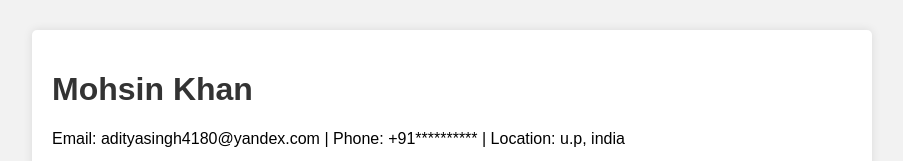
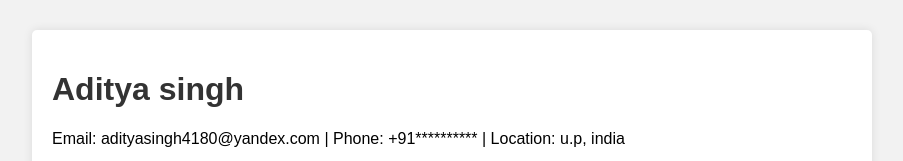
Before and after one commit to linuxadi/linuxadi.github.io, a plain HTML site: page resume.html in a window 1280 px wide. Shown: the top 161 px of the page, without its empty margins (188-1091 px from the left). Drawn offline with Linux system fonts and the light colour scheme.

Commit message:
Update resume.html

```diff
--- a/resume.html
+++ b/resume.html
@@ -39,7 +39,7 @@
 <body>
     <div class="container">
         <header>
-            <h1>Mohsin Khan</h1>
+            <h1>Aditya singh</h1>
             <p>Email: adityasingh4180@yandex.com | Phone: +91********** | Location: u.p, india</p>
         </header>
         <section>
```
